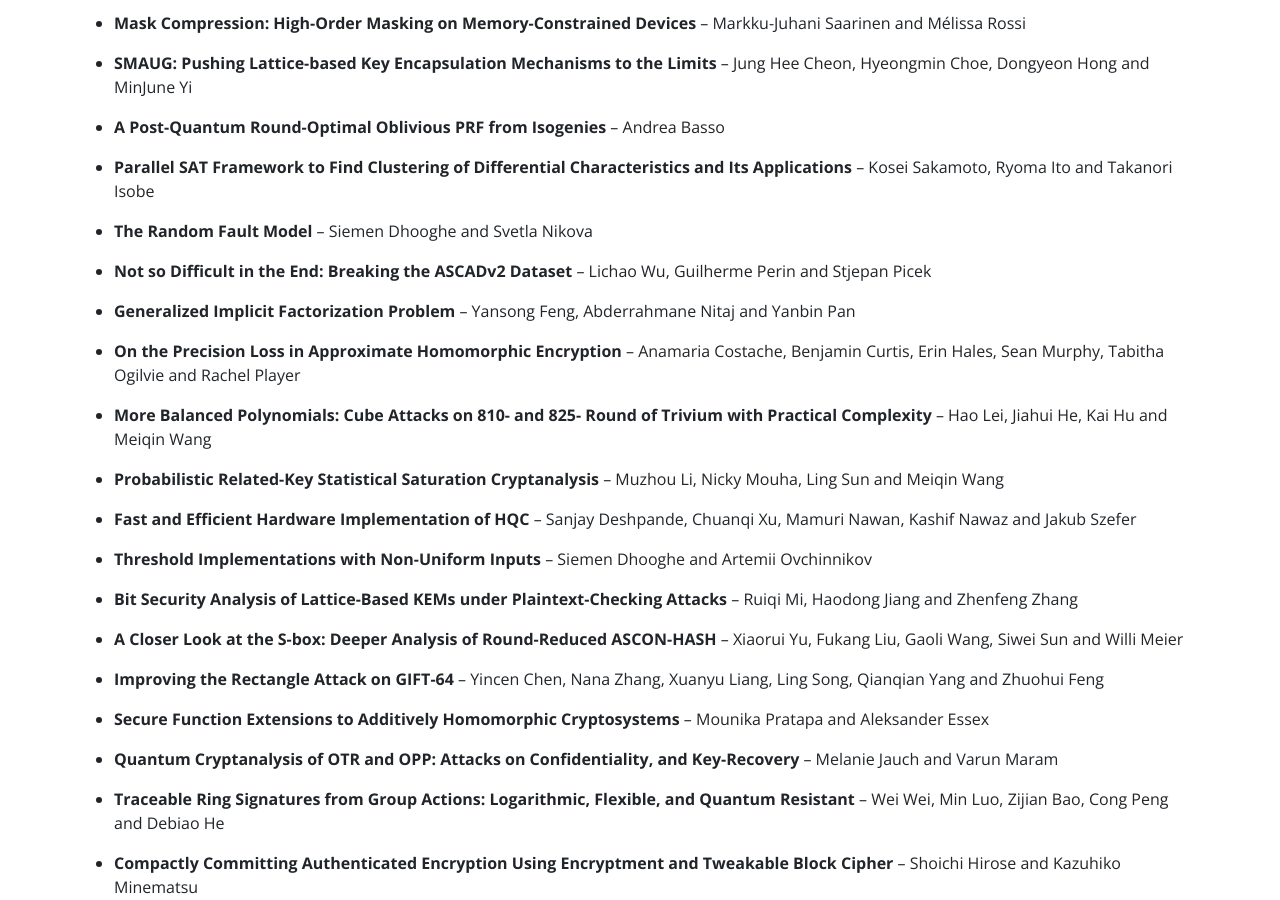
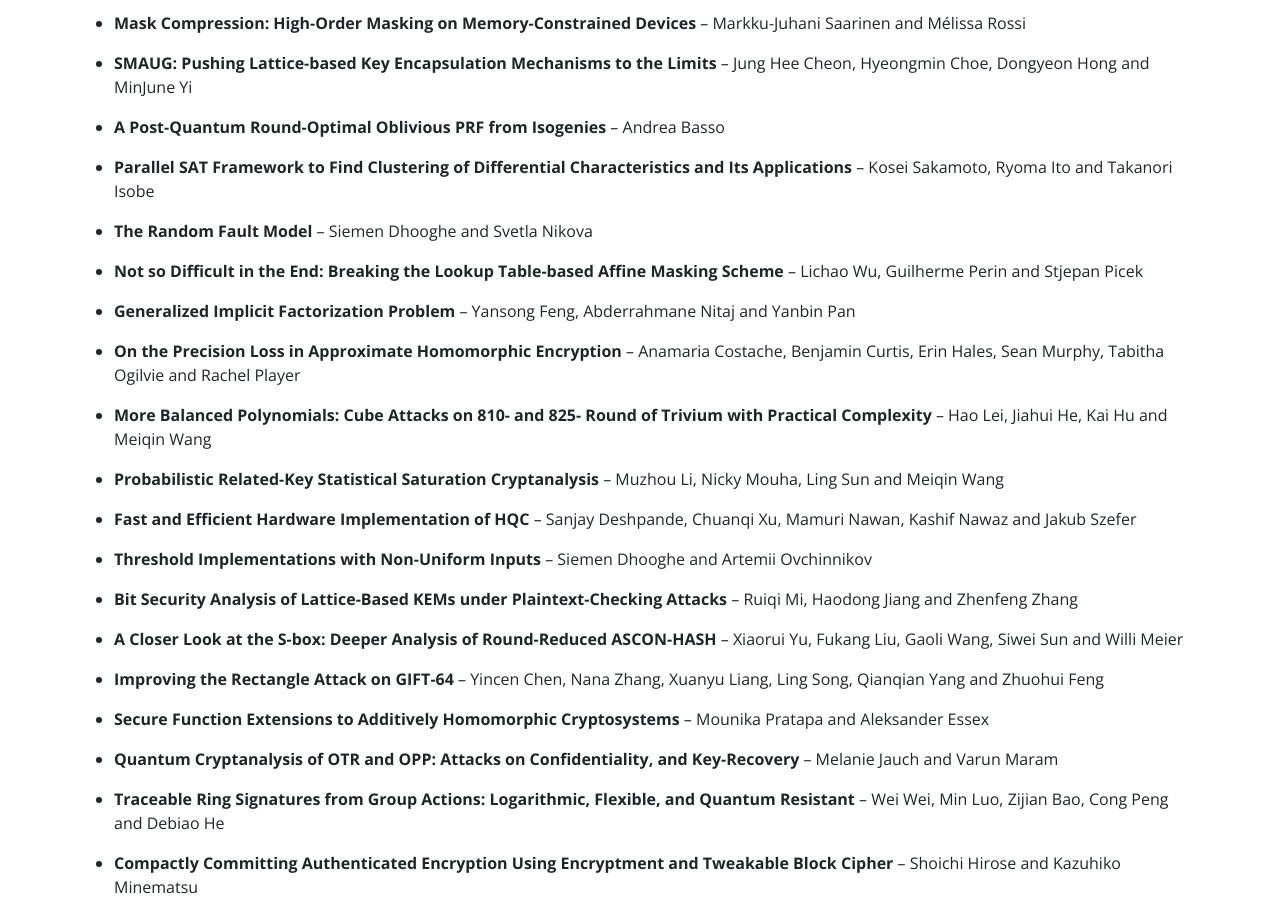
Before and after one commit to sac-workshop/sac-2023, a Jekyll site: the page built from accepted-papers.md, in a window 1280 px wide and 900 px high, scrolled down 365 px. Built offline with Jekyll 4.4.1, drawn with Linux system fonts in a browser that asks for light colours.

Commit message:
updating accepted paper

```diff
--- a/_data/accepted_papers.yml
+++ b/_data/accepted_papers.yml
@@ -16,7 +16,7 @@
 - title: The Random Fault Model
   authors: Siemen Dhooghe and Svetla Nikova
   preproceeding: preproceedings/6SiemenDhooghe.pdf
-- title: "Not so Difficult in the End: Breaking the ASCADv2 Dataset"
+- title: "Not so Difficult in the End: Breaking the Lookup Table-based Affine Masking Scheme"
   authors: Lichao Wu, Guilherme Perin and Stjepan Picek
   preproceeding: preproceedings/7LichaoWu.pdf
 - title: Generalized Implicit Factorization Problem
```
